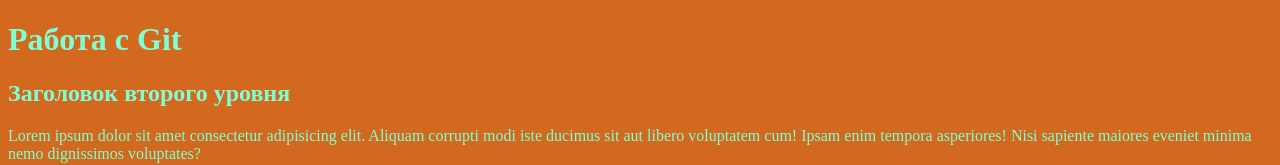
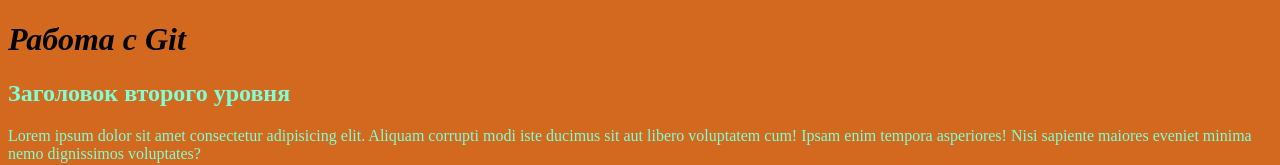
Before and after one commit to ProstoLama27/test, a plain HTML site: page index.html in a window 1280 px wide. Shown: the top 165 px of the page. Drawn offline with Linux system fonts and the light colour scheme.

Commit message:
set style for h1

```diff
--- a/css/styl.css
+++ b/css/styl.css
@@ -2,3 +2,7 @@
     background-color: chocolate;
     color: aquamarine;
 }
+h1{
+    font-style: italic;
+    color: black;
+}
```
